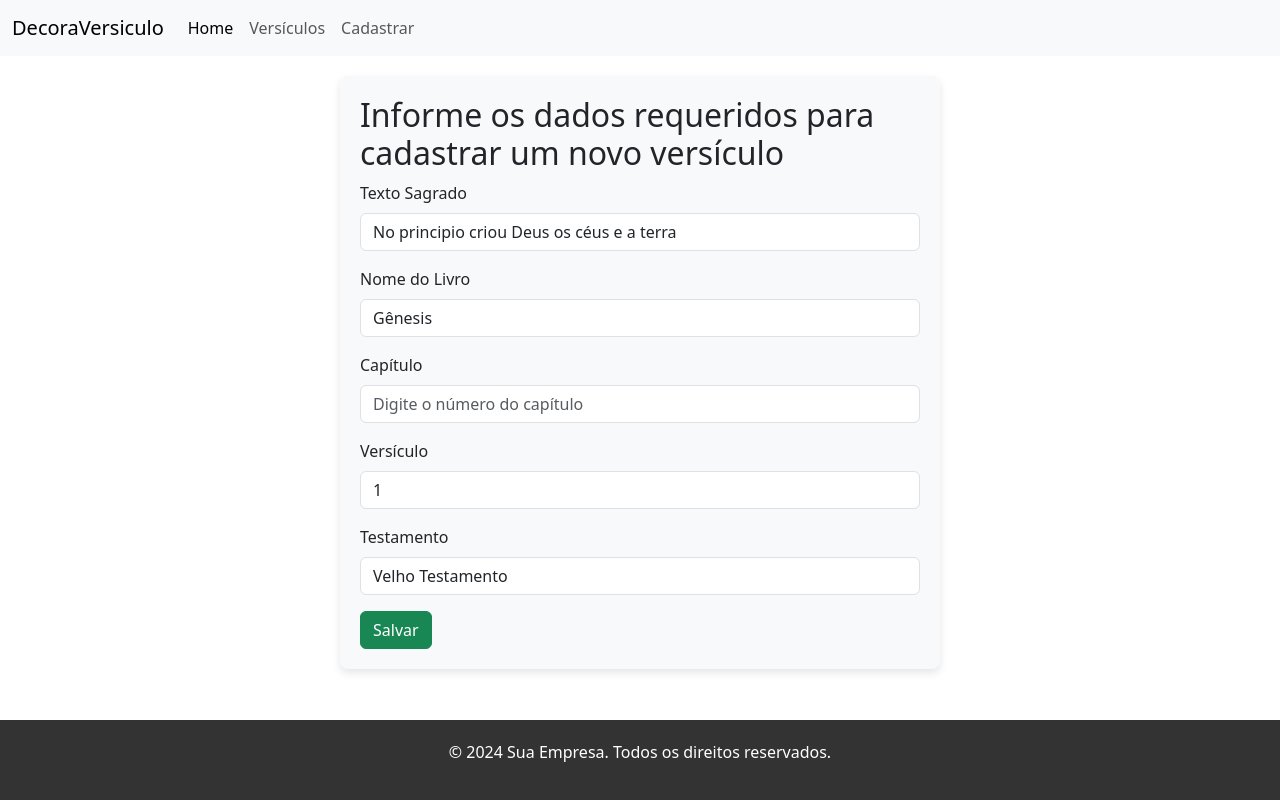
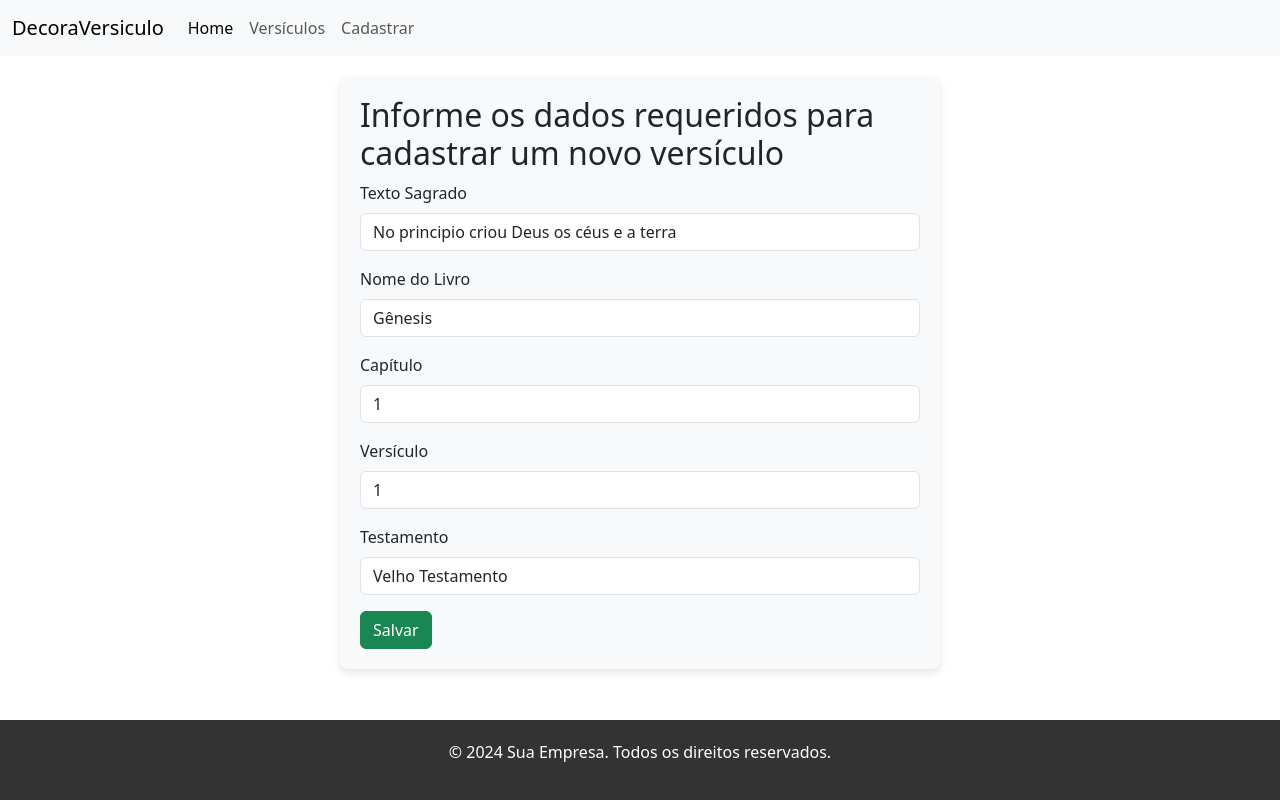
Before and after one commit to ivoosa7/DecoraVers-culo, an Angular app: page /Register/1 in a window 1280 px wide. Built offline with nearby package versions, Linux system fonts and the light colour scheme; data requests are answered from the project's data file.

Commit message:
It's working save button and take all informations when click on alterar

```diff
--- a/db.json
+++ b/db.json
@@ -15,7 +15,14 @@
       "chapter": 2,
       "verse": 9,
       "testament": "Novo Testamento"
+    },
+    {
+      "id": 3,
+      "text": "Ora, na vossa luta contra o pecado, ainda não tendes resistido até ao sangue.",
+      "book": "Hebreus",
+      "chapter": 12,
+      "verse": 4,
+      "testament": "Novo Testamento"
     }
-
   ]
 }
--- a/src/app/register-versicules/register-versicules.component.html
+++ b/src/app/register-versicules/register-versicules.component.html
@@ -12,8 +12,7 @@
                 required>
               </div>
               <div class="form-container mb-3">
-                <label for="book"
-                class="form-label">Nome do Livro</label>
+                <label for="book" class="form-label">Nome do Livro</label>
                 <input
                 type="text"
                 formControlName="book"
@@ -23,11 +22,10 @@
                 required>
               </div>
               <div class="form-container mb-3">
-                <label for="chapter"
-                class="form-label">Capítulo</label>
+                <label for="chapter" class="form-label">Capítulo</label>
                 <input
                 type="number"
-                formGroupName="chapter"
+                formControlName="chapter"
                 class="form-control"
                 id="chapter"
                 placeholder="Digite o número do capítulo"
@@ -45,8 +43,7 @@
                 required>
               </div>
               <div class="form-container mb-3">
-                <label for="testament"
-                class="form-label">Testamento</label>
+                <label for="testament" class="form-label">Testamento</label>
                 <input
                 type="text"
                 formControlName="testament"
--- a/src/app/register-versicules/register-versicules.component.ts
+++ b/src/app/register-versicules/register-versicules.component.ts
@@ -25,7 +25,7 @@ export class RegisterVersiculesComponent implements OnInit{
               chapter   : [''],
               verse     : [''],
               testament : ['']
-    })
+    });
               }
 
   ngOnInit(): void {
```
